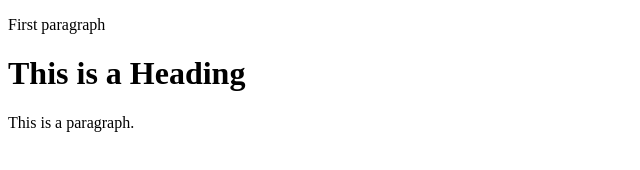
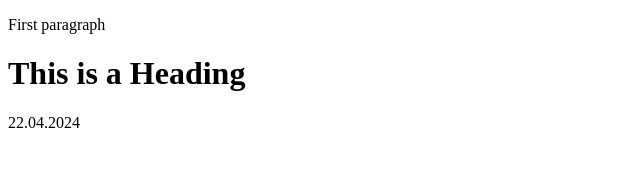
Before and after one commit to JWilczek9804/learing-git, a plain HTML site: page index.html in a window 1280 px wide. Shown: the full height of the page, 0-640 px from the left. Drawn offline with Linux system fonts and the light colour scheme.

Commit message:
changed p

```diff
--- a/index.html
+++ b/index.html
@@ -7,7 +7,6 @@
     <p>First paragraph</p>
 
     <h1>This is a Heading</h1>
-    <p>This is a paragraph.</p>
-
+    <p>22.04.2024</p>
   </body>
 </html>
```
